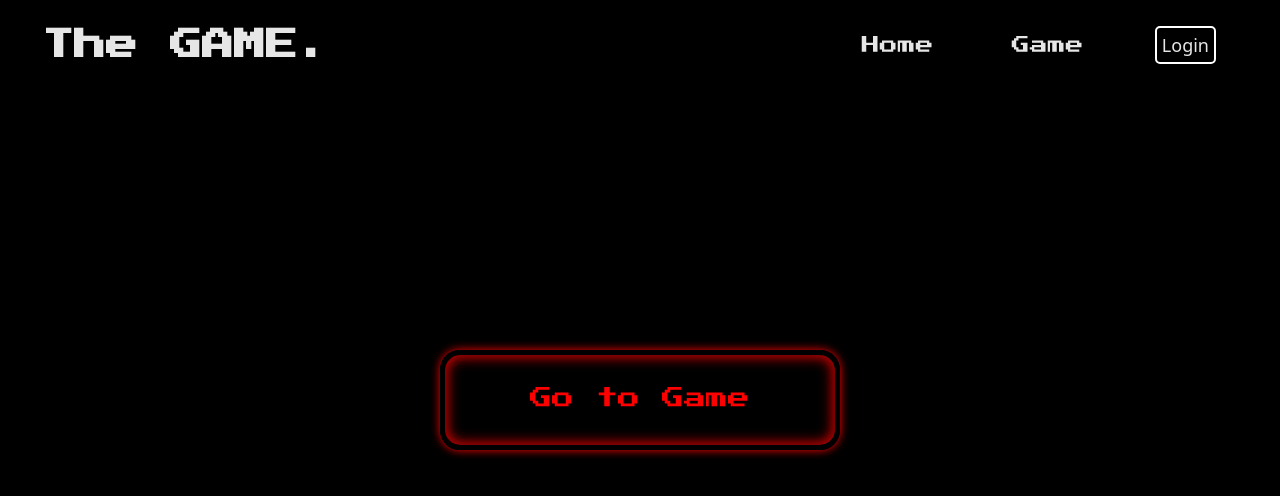
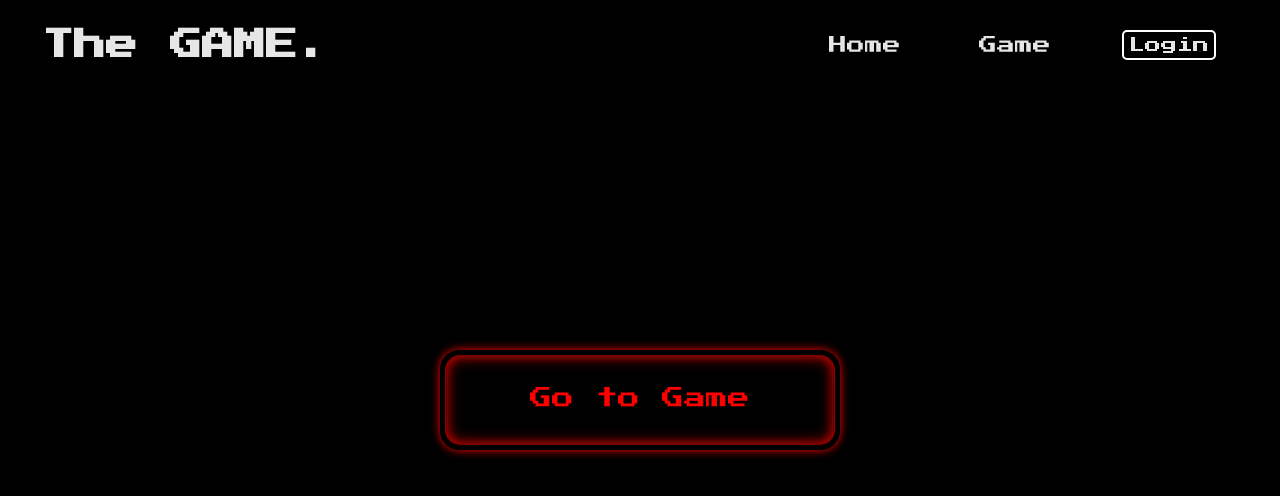
Before and after one commit to PhilippRosie/the-game, a React (Create React App) app: page / in a window 1280 px wide. Shown: the top 496 px of the page. Built offline with nearby package versions, Linux system fonts and the light colour scheme; a web font is replaced by a local one.

Commit message:
changed font in login.css and createacc.css

```diff
--- a/src/styles/createAcc.css
+++ b/src/styles/createAcc.css
@@ -1,5 +1,6 @@
 .createAccBtn {
-  font-size: 18px;
+  font-size: 16px;
+  font-family: "Press Start 2P", cursive;
   margin: 0 2rem;
   color: var(--lightTextColor);
   text-decoration: none;
--- a/src/styles/login.css
+++ b/src/styles/login.css
@@ -1,5 +1,6 @@
 .loginBtn {
-  font-size: 18px;
+  font-size: 16px;
+  font-family: "Press Start 2P", cursive;
   margin: 0 2rem;
   color: var(--lightTextColor);
   text-decoration: none;
```
